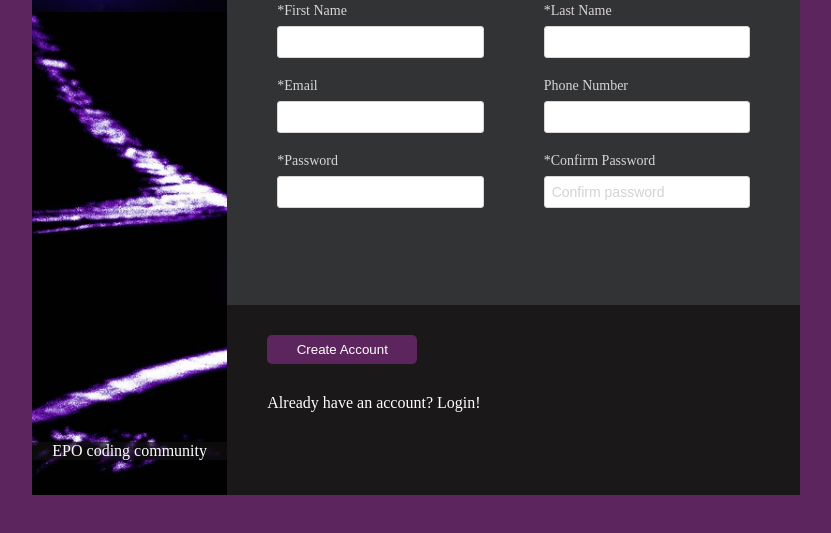
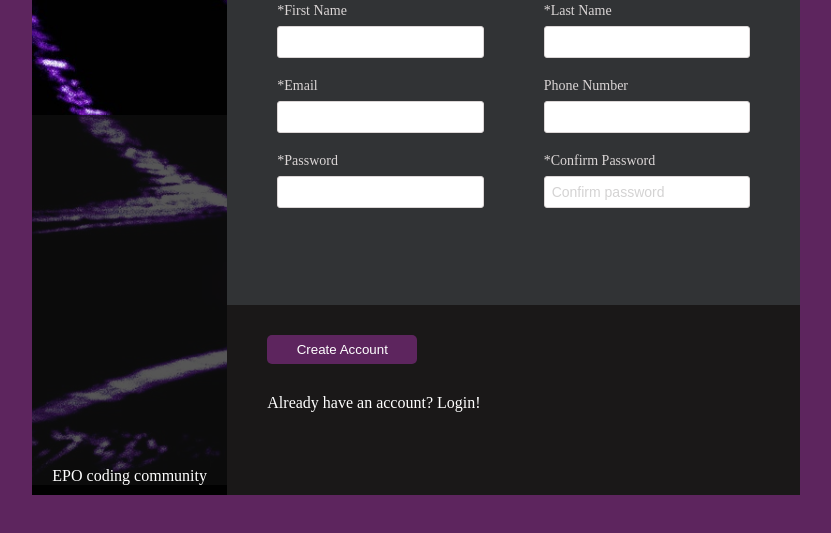
Before and after one commit to highgateshay313/signup-form-legacy, a plain HTML site: page index.html in a window 1280 px wide. Shown: the part 355-888 px from the top of the page, without its empty margins (224-1055 px from the left). Drawn offline with Linux system fonts and the light colour scheme.

Commit message:
fixed para

```diff
--- a/styles.css
+++ b/styles.css
@@ -23,6 +23,8 @@ main {
 }
 
 .form-img {
+    display: flex;
+    flex-direction: column;
     width: 50%;
     height: 100%;
     background: url(images/long-exposure-1745331_1280.jpg);
@@ -30,12 +32,17 @@ main {
 }
 
 .img-para {
+    display: flex;
+    flex-direction: column;
+    text-align: center;
     width: 100%;
+    height: 50%;
     color: white;
-    display: block;
-    margin-top: 430px;
-    text-align: center;
-    background: rgb(16, 16, 16, 0.7)
+    justify-content: flex-end;
+    background: rgb(16, 16, 16, 0.7);
+    margin-bottom: 10px;
+
+
 }
 
  .logo {
```
Also changed, not shown: index.html (+2 -1 lines).
